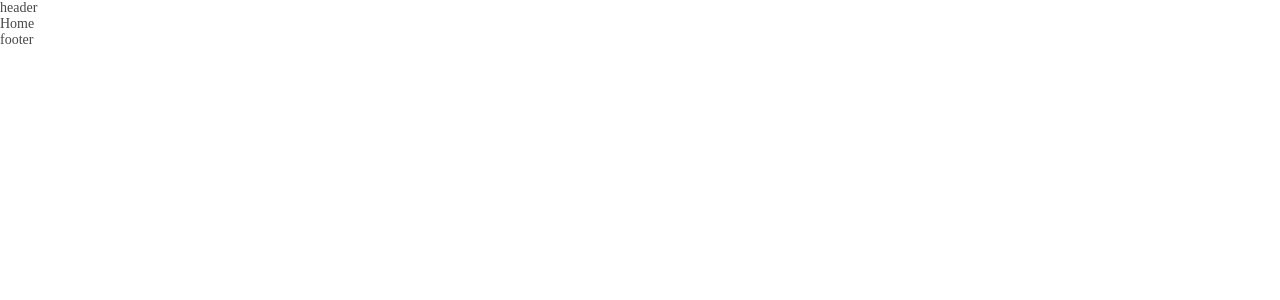
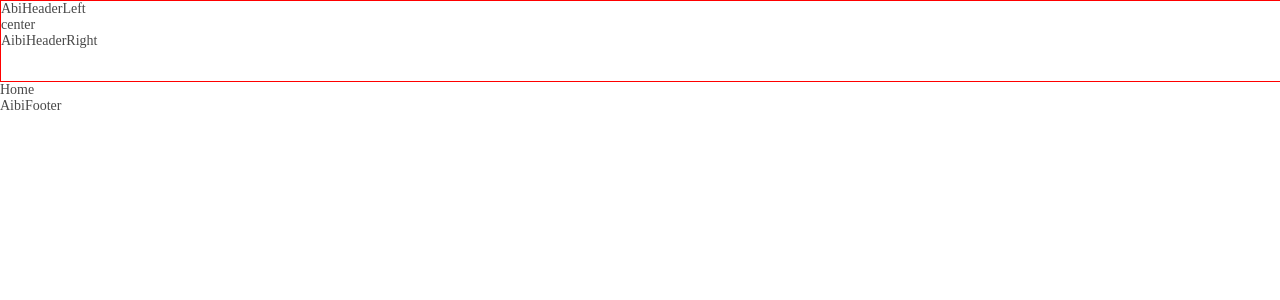
Before and after one commit to xiaozhangclassmater/aibiy, a React (Create React App) app: page /#/home in a window 1280 px wide. Shown: the top 300 px of the page. Built offline with nearby package versions, Linux system fonts and the light colour scheme; no server answers.

Commit message:
feat:封装入口为组件模式

```diff
--- a/src/App.tsx
+++ b/src/App.tsx
@@ -1,18 +1,16 @@
+import AibiHeader from '@/components/header';
 import { useRoutes } from 'react-router-dom';
+import AibiFooter from './components/footer';
 import routes from './router';
 
 function App() {
   return (
     <div className="App">
-      <div className="header">
-        header
-      </div>
+      <AibiHeader />
       <div className="content">
         {useRoutes(routes)}
       </div>
-      <div className="footer">
-        footer
-      </div>
+      <AibiFooter />
     </div>
   );
 }
--- a/src/components/header/index.tsx
+++ b/src/components/header/index.tsx
@@ -1,8 +1,16 @@
 import { memo } from 'react'
+import AibiHeaderCenter from './components/AibiHeaderCenter'
+import AibiHeaderLeft from './components/AibiHeaderLeft'
+import AibiHeaderRight from './components/AibiHeaderRight'
+import AibiHeaderWrapper from './style'
+const AibiHeader = memo(() => {
 
-const AibiHeader = memo(() => {
   return (
-    <div>AibiHeader</div>
+    <AibiHeaderWrapper>
+      <AibiHeaderLeft />
+      <AibiHeaderCenter />
+      <AibiHeaderRight />
+    </AibiHeaderWrapper>
   )
 })
 
--- a/src/pages/Home/index.tsx
+++ b/src/pages/Home/index.tsx
@@ -1,10 +1,9 @@
-import { getHomeList } from '@/api/Home'
-import { memo, useEffect } from 'react'
+import { memo, useEffect } from 'react';
 
 const Home = memo(() => {
-  const queryHomeList = async () => {
-    const res = await getHomeList('/api/home/highscore', {})
-    console.log("响应结果", res);
+  const queryHomeList = () => {
+    // const res = await getHomeList('/api/home/highscore', {})
+    // console.log("响应结果", res);
   }
   useEffect(() => {
     queryHomeList()
```
